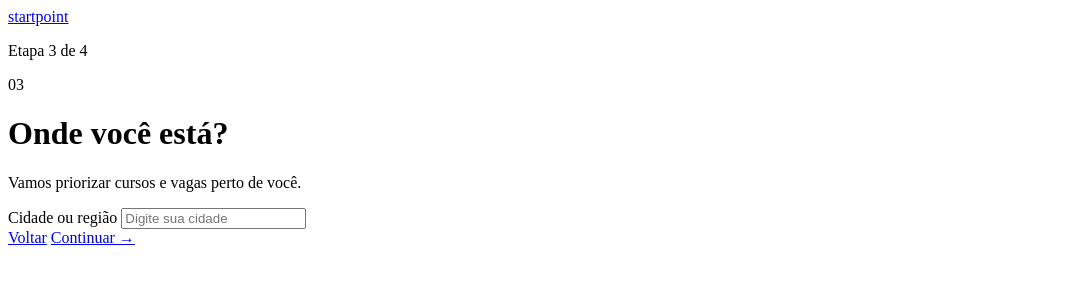
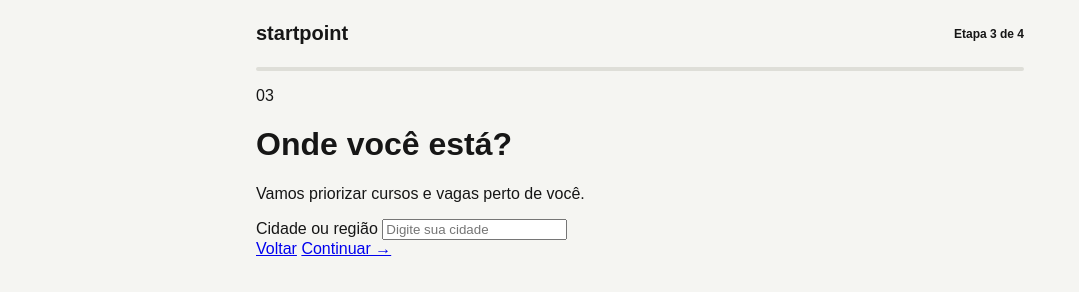
Before and after one commit to Igor-Novais/Startpoint, a plain HTML site: page frontend/diagnostico-3.html in a window 1280 px wide. Shown: the whole page, without its empty margins (0-1079 px from the left). Drawn offline with Linux system fonts and the light colour scheme; files that its build step writes are made by us from their sources.

Commit message:
Update diagnostico-3.html

```diff
--- a/frontend/diagnostico-3.html
+++ b/frontend/diagnostico-3.html
@@ -4,6 +4,8 @@
     <meta charset="UTF-8">
     <title>Startpoint | Diagnóstico — Etapa 3</title>
     <meta name="description" content="Escolha sua cidade ou região para encontrar cursos e vagas perto de você.">
+    <meta name="viewport" content="width=device-width, initial-scale=1.0">
+    <link rel="stylesheet" href="diagnostico.css">
 </head>
 
 <body>
```
